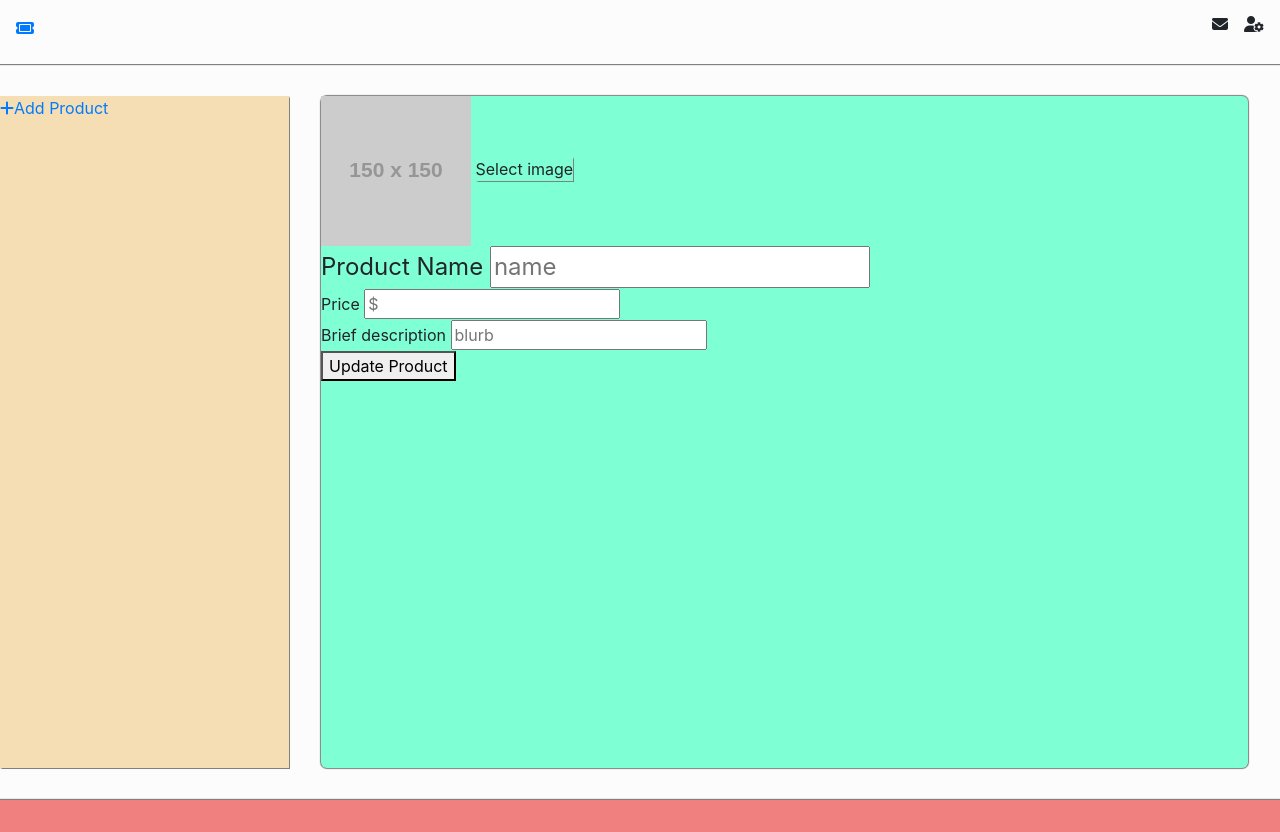
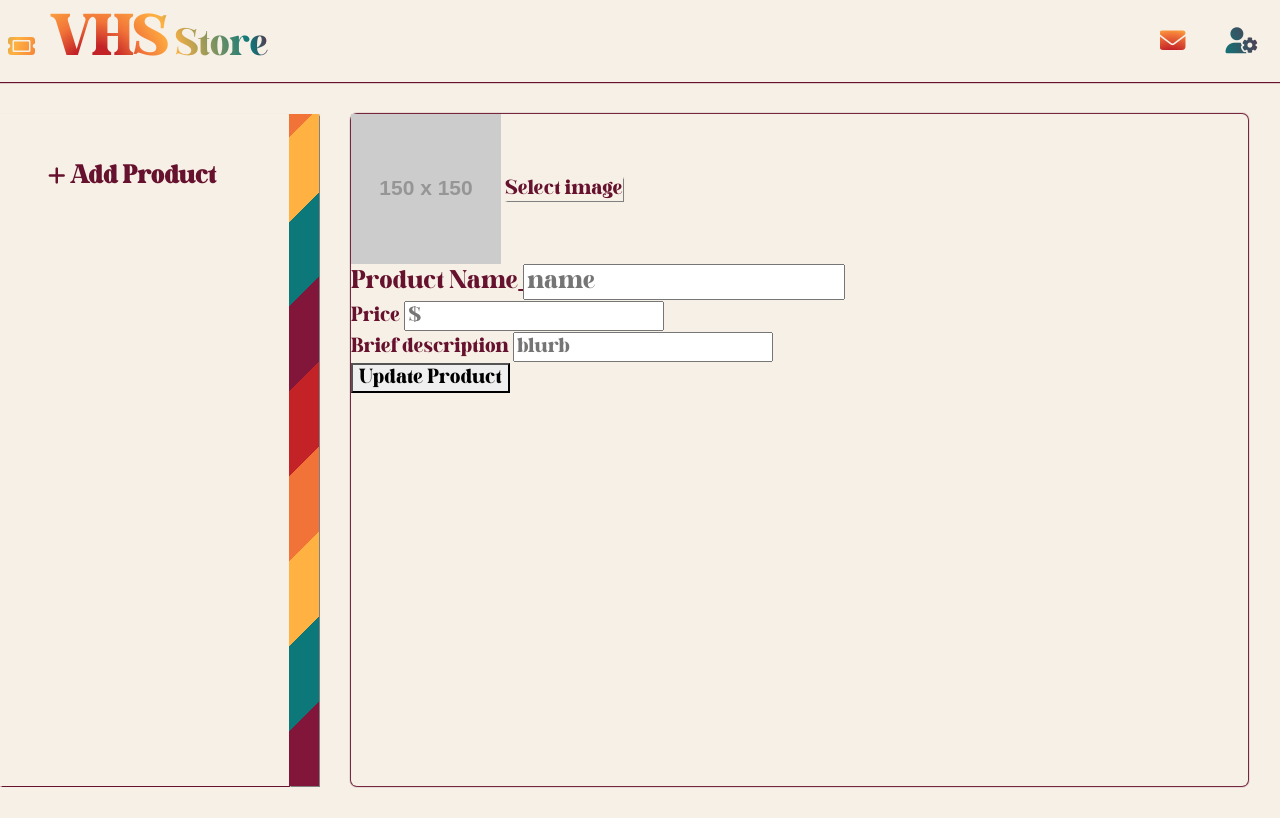
Before and after one commit to AshforthM/storefront-vhs-vanilla, a website built with Parcel: page src/update.html in a window 1280 px wide. Built offline with nearby package versions, Linux system fonts and the light colour scheme; some packages are replaced by stand-ins of ours; no server answers; the database is empty; placeholder pictures from the web are drawn by us.

Commit message:
basic styling applied
colours, logos, etc. completed

```diff
--- a/package.json
+++ b/package.json
@@ -15,7 +15,8 @@
     "base-64": "^1.0.0",
     "firebase": "^9.6.3",
     "nanoid": "^3.2.0",
-    "parcel": "^2.2.1"
+    "parcel": "^2.2.1",
+    "sass": "^1.49.7"
   },
   "devDependencies": {
     "@parcel/packager-raw-url": "^2.2.1",
--- a/src/js/templates/card.js
+++ b/src/js/templates/card.js
@@ -3,16 +3,18 @@ import { db } from "../libs/firebase/firebaseConfig";
 
 export default function renderCard({urlPath, key, productName, price, blurb}) {
   const template = `
-    <li class="card">
-    <img src="${urlPath}" />
+  <li class="card">
+    <div class="img-container">
+      <img src="${urlPath}" />
+    </div>
     <ul class="card-options">
-      <li><i class="fa-solid fa-pencil" id="update" data-key="${key}"></i></li>
+      <li><i id="update" data-key="${key}" class="fa-solid fa-pencil"></i></li>
       <li><i id="delete" data-key="${key}" class="fa-solid fa-trash"></i></li>
     </ul>
     <div class="product-details">
       <span class="product-name">${productName}</span>
       <span class="price">${price}</span>
-      <span class="reviews">${blurb}</span>
+      <span class="blurb">${blurb}</span>
       <button class="btn-buy">Buy Now</button>
     </div>
   </li>
--- a/src/scss/_card.scss
+++ b/src/scss/_card.scss
@@ -1,64 +1,101 @@
-.card-list{
+$base-color: #f6f0e6;
+$img-container-color: #d9c8ae;
+$option-color: #4b0d22;
+$button-color: #f17338;
+
+.card-list {
   display: flex;
   flex-wrap: wrap;
 }
 
-.card{
+.card {
   display: flex;
   justify-content: center;
   position: relative;
   flex-wrap: wrap;
-    background-color: #ffff00;
   height: 30rem;
   width: 18rem;
-    box-shadow: 0 0 1px 1px grey;
+  box-shadow: 1px 1px 0.5px $option-color;
   margin: 1rem;
-    img{
+  border-radius: 2px;
+  transition: box-shadow 0.2s;
+  span {
+    padding: 0.25rem;
+  }
+  &:hover{
+    box-shadow: 2px 1px 1px 1px $option-color;
+  }
+}
+
+.img-container {
+  display: flex;
+  justify-content: center;
+  background-color: $img-container-color;
+  width: 18rem;
+  img {
     height: 18rem;
     padding: 0.5rem;
   }
-    span{
-        padding: 0.25rem;
-    }
 }
 
-.card-options{
+.card-options {
   position: absolute;
   right: 0;
   margin: 1rem 1.2rem;
-    li{
-        &:hover{
+  li {
+    padding: 0 0 0.5rem 0;
+    transition: box-shadow 0.5s;
+    i {
+      &:hover {
+        box-shadow: 1px 1px 1px $base-color;
         cursor: pointer;
       }
     }
   }
+  i {
+    display: inline-block;
+    border-radius: 60px;
+    font-size: 18px;
+    box-shadow: 0 0 2px $option-color;
+    padding: 0.5rem 0.6rem;
+    background-color: $option-color;
+    color: $base-color;
+  }
+}
 
-.product-details{
+.product-details {
   display: flex;
   flex-direction: column;
   flex-wrap: wrap;
   align-items: center;
   justify-content: center;
-    button{
-        padding: 0.5rem 2rem;
+  button {
+    padding: 0.5rem 1.5rem;
     margin: 0.5rem;
+    background-color: $button-color;
+    border-radius: 8px;
+    box-shadow: 2px 1px rgba($option-color, 0.5);
+    color: $base-color;
+    font-weight: 400;
+    transition: box-shadow 0.2s;
+    &:hover {
+      cursor: pointer;
+      box-shadow: 3px 2px $option-color;
+    }
   }
 }
 
-.product-name{
-    font-size: 24px;
+.product-name {
+  font-size: 20px;
+  text-decoration: underline;
+  font-weight: 500;
 }
 
-.price{
-    font-size: 26px;
+.price {
+  font-size: 24px;
+  font-weight: 900;
 }
 
-.reviews{
-    font-size: 20px;
+.blurb {
+  font-size: 17px;
 }
-
-.btn-buy{
-    &:hover{
-        cursor: pointer;
-    }
-}
--- a/src/scss/_dashboard.scss
+++ b/src/scss/_dashboard.scss
@@ -1,46 +1,112 @@
+$base-color: #f6f0e6;
+$base-bergundy: #81163a;
+$base-teal: #0c787a;
+$base-yellow: #ffb141;
+$base-orange: #f17338;
+$base-red: #c32227;
+$default-font-color: #66112d;
+
+@font-face {
+    font-family: 'DaretoMandra';
+    src: url('../static/fonts/DaretroMandra.ttf');
+}
+
 .dashboard{
-    background-color: rgb(252, 252, 252);
+    background-color: $base-color;
     display: flex;
     flex-wrap: wrap;
+    color: $default-font-color;
+    font-family: 'DaretoMandra';
 }
 
 .sidebar{
     width: 289px;
     height: calc(100vh - calc(64px + 4rem));
-    background-color: wheat;
+    box-shadow: 0 0 1px 0.5px $default-font-color;
+    margin: 2rem 0;
+    padding: 3rem;
+}
+
+.sidebar-options{
+    color: $default-font-color;
+    transition: color 0.2s;
+    &:hover{
+        color: $base-teal;
+        text-decoration: none;
+    }
+    font-size: 20px;
+    font-weight: 600;
+}
+
+.color-bar{
+    width: 30px;
+    height: calc(100vh - calc(64px + 4rem));
+    margin: 2rem 0;
     box-shadow: 0 0 1px 0.5px grey;
-    margin: 2rem 0;
+    background: repeating-linear-gradient(-45deg, $base-bergundy 0px 60px, $base-teal 60px 120px, $base-yellow 120px 180px, $base-orange 180px 240px, $base-red 240px 300px);
 }
 
 .appbar{
     width: 100%;
     position: relative;
-    box-shadow: 0 0 1px 1px grey;
-    padding: 1rem;
+    box-shadow: 0 0 1px 1px $default-font-color;
+    padding: 0.5rem;
     min-height: 64px;
     ul{
         display: flex;
         justify-content: space-between;
     }
+    font-size: 22px;
 }
 
-.options{
+.logo{
+    display: inline-block;
+    flex-direction: row;
+    cursor: pointer;
+    background: rgb(255, 192, 203);
+	background: radial-gradient(circle at 33% 100%, $base-red 15%, $base-orange 28%, $base-yellow 45%, $base-teal 85%, $base-bergundy);
+	-webkit-background-clip: text;
+	-webkit-text-fill-color: transparent;
+    &:hover{
+        background: rgb(255, 192, 203);
+        background: radial-gradient(circle at 80% 0%, $base-red 15%, $base-orange 28%, $base-yellow 45%, $base-teal 85%, $base-bergundy);
+        -webkit-background-clip: text;
+        -webkit-text-fill-color: transparent;
+    }
+	font: {
+		size: 24px;
+	}
+    .fa-solid{
+        padding-right: 1rem;
+    }
+    span{
+        font-size: 30px;
+    }
+    .title-large{
+        font-size: 44px;
+        font-weight: bold;
+    }
+}
+
+.nav-options{
     display: flex;
-    gap: 1rem;
+    gap: 2.5rem;
+    padding: 20px 14px 0 0;
+    font-size: 26px;
+    background: rgb(255, 192, 203);
+	background: radial-gradient(circle at 10% 90%, $base-red 15%, $base-orange 28%, $base-yellow 35%, $base-teal 45%, $base-bergundy );
+	-webkit-background-clip: text;
+	-webkit-text-fill-color: transparent;
 }
 
 .card-container{
-    width: calc(100% - calc(289px + 4rem));
+    width: calc(100% - calc(289px + 4rem + 30px));
     height: calc(100vh - calc(64px + 4rem));
-    background-color: aquamarine;
     margin: 2rem;
     border-radius: 6px;
-    box-shadow: 0 0 1px 1px grey;
+    box-shadow: 0 0 1px 1px $default-font-color;
 }
 
 footer{
-    background-color: lightcoral;
-    padding: 1rem;
-    box-shadow: 0 0 1px 1px grey;
 
 }
--- a/src/update.html
+++ b/src/update.html
@@ -10,37 +10,56 @@
     <title>VHS Storefront Update</title>
 
     <link rel="stylesheet" href="css/styles.css" />
-    <script src="https://kit.fontawesome.com/651cb78bad.js" crossorigin="anonymous"></script>
+    <script
+      src="https://kit.fontawesome.com/651cb78bad.js"
+      crossorigin="anonymous"
+    ></script>
     <script type="module" src="js/update.js" defer></script>
   </head>
-
-  <header class=""></header>
 
   <body>
     <main class="dashboard">
       <nav class="appbar">
         <ul>
-          <li><a href="index.html"><i class="fa-solid fa-ticket"></i></a></li>
-          <li class="options">
-            <i class="fa-solid fa-envelope"></i><i class="fa-solid fa-user-gear"></i>
+          <li class="logo">
+            <a href="index.html"
+              ><p class="title-logo">
+                <i class="fa-solid fa-ticket"></i
+                ><span class="title-large">VHS</span
+                ><span class="title-small"> Store</span>
+              </p></a
+            >
+          </li>
+          <li class="nav-options">
+            <i class="fa-solid fa-envelope" aria-hidden="true"></i
+            ><i class="fa-solid fa-user-gear" aria-hidden="true"></i>
           </li>
         </ul>
       </nav>
 
       <div class="sidebar">
         <ul>
-          <li><a href="write.html" class="write"><i class="fa-solid fa-plus"></i>Add Product</a></li>
+          <li>
+            <a href="write.html" class="sidebar-options"
+              ><i class="fa-solid fa-plus"></i> Add Product</a
+            >
+          </li>
         </ul>
       </div>
+
+      <div class="color-bar"></div>
 
       <div class="card-container">
         <ul class="card-list">
           <!-- Form -->
           <form id="updateForm" class="add-item-form">
-
-            <div id="'updateContainer" class="update-container">
+            <div id="updateContainer" class="update-container">
               <div class="image-display">
-                <img id="uploadImage" src="https://via.placeholder.com/150" alt="" />
+                <img
+                  id="uploadImage"
+                  src="https://via.placeholder.com/150"
+                  alt=""
+                />
                 <label for="itemImage" class="file-label">Select image</label>
                 <input
                   type="file"
@@ -68,7 +87,6 @@
             </div>
 
             <button class="btn-submit" type="submit">Update Product</button>
-
           </form>
         </ul>
       </div>
```
Also changed, not shown: src/index.html (+26 -20 lines), src/write.html (+27 -12 lines), src/css/styles.css, src/css/styles.min.css, src/static/fonts/DaretroMandra.ttf (added), 3 other files. Lines whose indentation alone changed are shown as unchanged.
